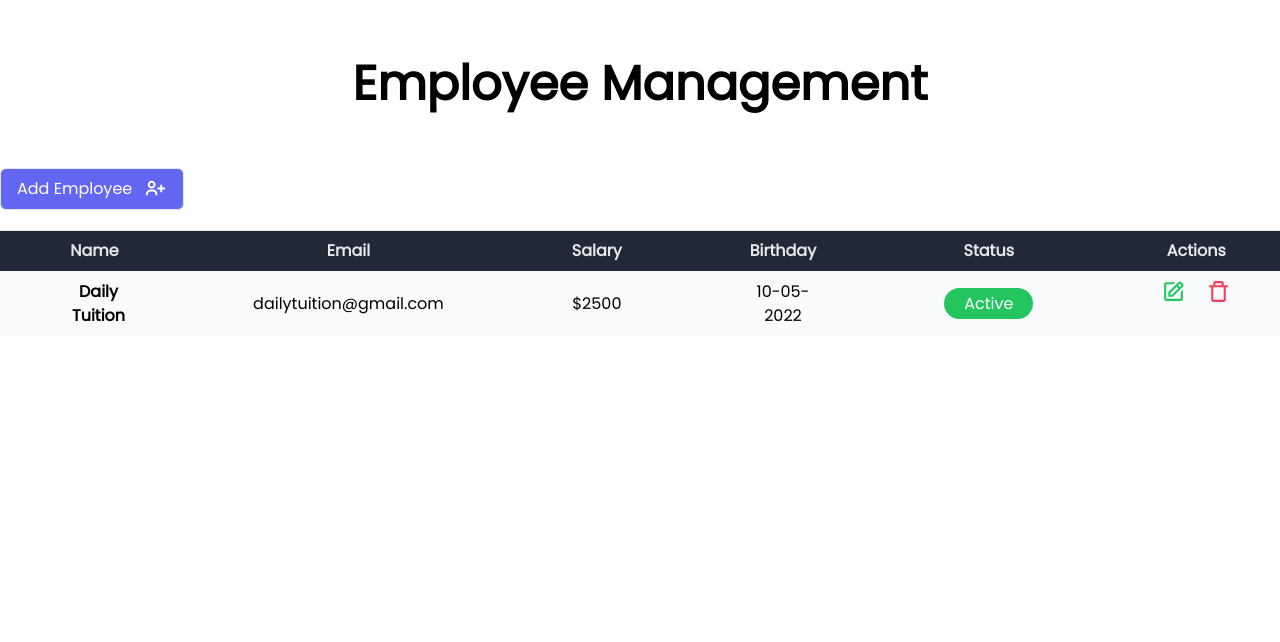
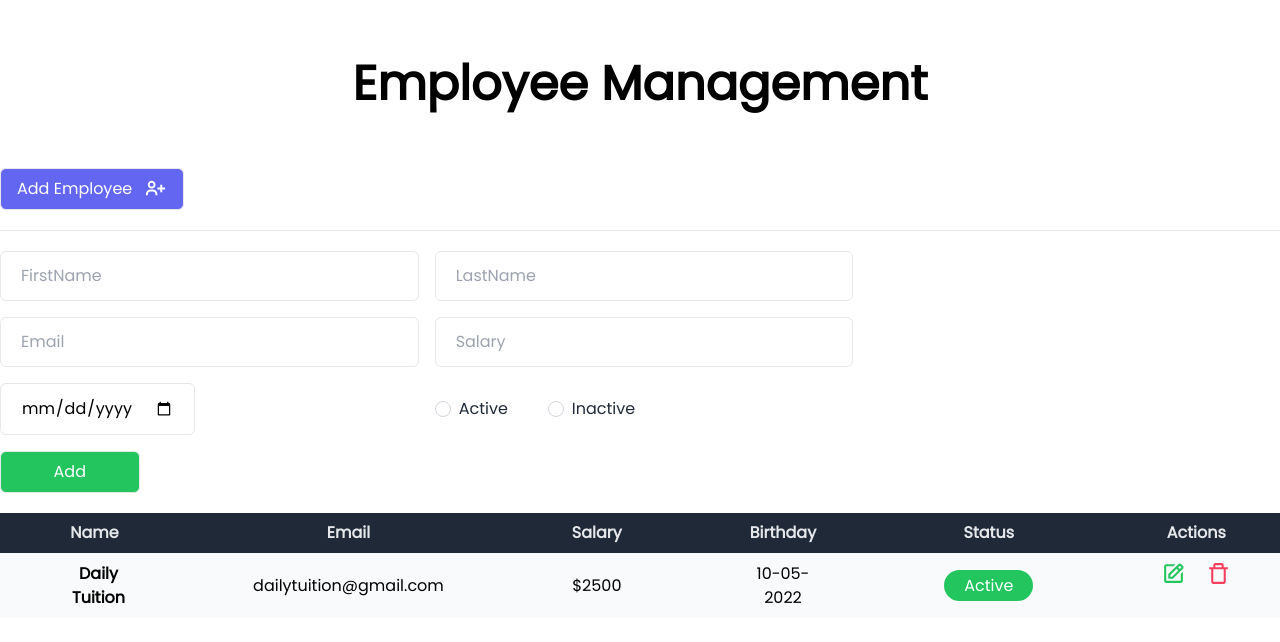
Before and after one commit to eliasvedovato/employee-management, a Next.js app: page / in a window 1280 px wide. Shown: the top 642 px of the page. Built offline with nearby package versions, Linux system fonts and the light colour scheme.

Commit message:
form component

```diff
--- /dev/null
+++ b/components/form.js
@@ -0,0 +1,93 @@
+export default function Form() {
+	return (
+		<form className="grid lg:grid-cols-2 w-4/6 gap-4">
+			<div className='input-type'>
+				<input
+					type='text'
+					name='firstname'
+					placeholder='FirstName'
+					className='border w-full px-5 py-3 focus:outline-none rounded-md'
+				/>
+			</div>
+			<div className='input-type'>
+				<input
+					type='text'
+					name='lastname'
+					placeholder='LastName'
+					className='border w-full px-5 py-3 focus:outline-none rounded-md'
+				/>
+			</div>
+			<div className='input-type'>
+				<input
+					type='text'
+					name='email'
+					placeholder='Email'
+					className='border w-full px-5 py-3 focus:outline-none rounded-md'
+				/>
+			</div>
+			<div className='input-type'>
+				<input
+					type='text'
+					name='salary'
+					placeholder='Salary'
+					className='border w-full px-5 py-3 focus:outline-none rounded-md'
+				/>
+			</div>
+      <div className='input-type'>
+				<input
+					type='date'
+					name='date'
+					placeholder='Date'
+					className='border px-5 py-3 focus:outline-none rounded-md'
+				/>
+			</div>
+
+			<div className="flex gap-10 items-center">
+				<div className="form-check">
+					<input
+						type='radio'
+						name='status'
+						value='Active'
+						id='radioDefault1'
+						className='form-check-input appearance-none rounded-full h-4 w-4
+            border border-gray-300 bg-white checked:bg-green-500
+            checked:border-green-500 focus:outline-none transition
+            duration-200 mt-1 align-top bg-no-repeat bg-center bg-contain
+            float-left mr-2 cursor-pointer'
+					/>
+					<label
+						htmlFor='radioDefault1'
+						className='inline-block text-gray-800'
+					>
+						Active
+					</label>
+				</div>
+				<div className="form-check">
+					<input
+						type='radio'
+						name='status'
+						value='Inactive'
+						id='radioDefault2'
+						className='form-check-input appearance-none rounded-full h-4 w-4
+            border border-gray-300 bg-white checked:bg-green-500
+            checked:border-green-500 focus:outline-none transition
+            duration-200 mt-1 align-top bg-no-repeat bg-center bg-contain
+            float-left mr-2 cursor-pointer'
+					/>
+					<label
+						htmlFor='radioDefault2'
+						className='inline-block text-gray-800'
+					>
+						Inactive
+					</label>
+				</div>
+			</div>
+
+			<button
+				className='flex justify-center text-md w-2/6 bg-green-500
+        text-white px-4 py-2 border rounded-md hover:bg-gray-50
+        hover:border-green-500 hover:text-green-500'
+			>Add</button>
+		</form>
+	)
+}
--- a/pages/index.js
+++ b/pages/index.js
@@ -1,6 +1,7 @@
 import Head from 'next/head'
 import { BiUserPlus } from 'react-icons/bi'
 import Table from '../components/table'
+import Form from '../components/form'
 
 export default function Home() {
 	return (
@@ -32,8 +33,10 @@
 							</span>
 						</button>
 					</div>
+				</div>
 
-					{/* collapsbale form */}
+				<div className='container mx-auto py-5'>
+					<Form></Form>
 				</div>
 
 				<div className='container mx-auto'>
```
